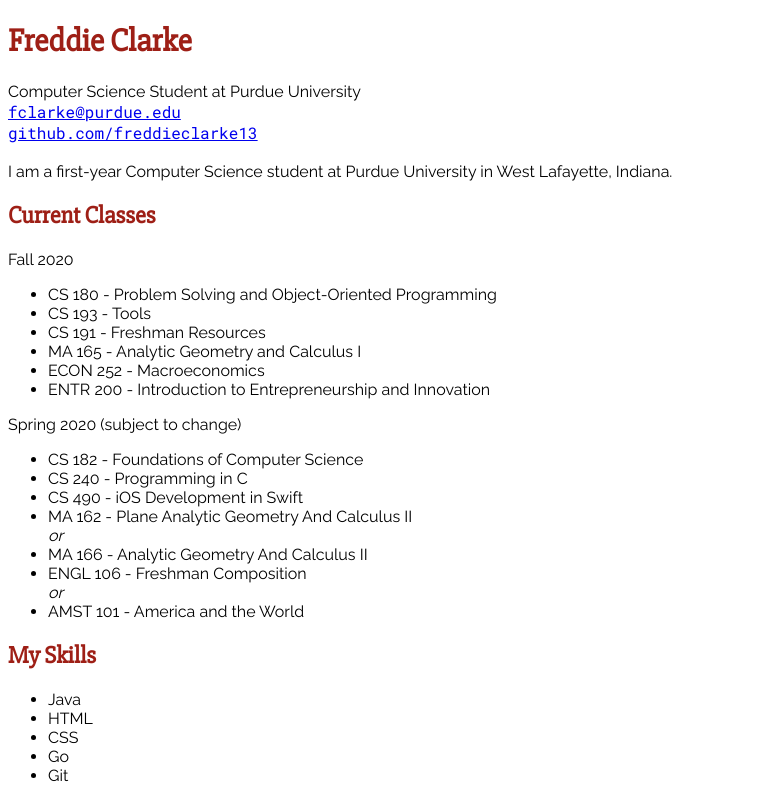
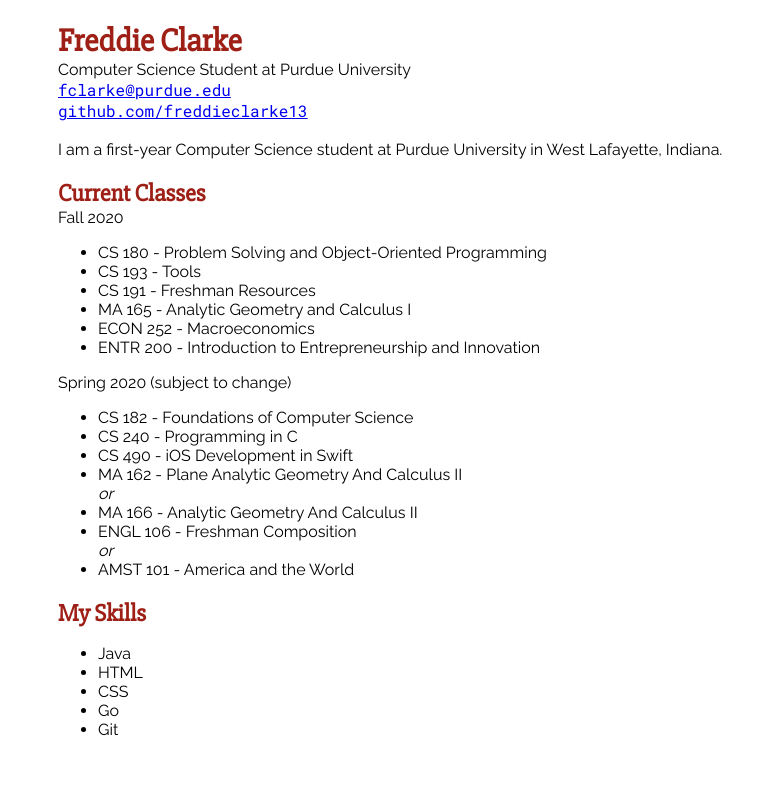
Before and after one commit to freddieclarke13/personal-site, a plain HTML site: page src/index.html in a window 1280 px wide. Shown: the whole page, without its empty margins (0-777 px from the left). Drawn offline with Linux system fonts and the light colour scheme.

Commit message:
Fixed margins and padding for whole body and headings

```diff
--- a/src/style.css
+++ b/src/style.css
@@ -1,5 +1,8 @@
 body {
     font-family: 'Raleway', sans-serif;
+    padding-top: 0px;
+    margin-top: 0px;
+    padding-left: 50px;
 }
 
 p2 {
@@ -8,6 +11,8 @@
 
 h1 {
     size: 16px;
+    padding-bottom: 0px;
+    margin-bottom: 0px;
     color: #9e1f16;
     font-family: 'Slabo 27px', serif;
     font-weight: bolder;
@@ -16,4 +21,6 @@
 h2 {
     color: #9e1f16;
     font-family: 'Slabo 27px', serif;
+    padding-bottom: 0px;
+    margin-bottom: 0px;
 }
```
